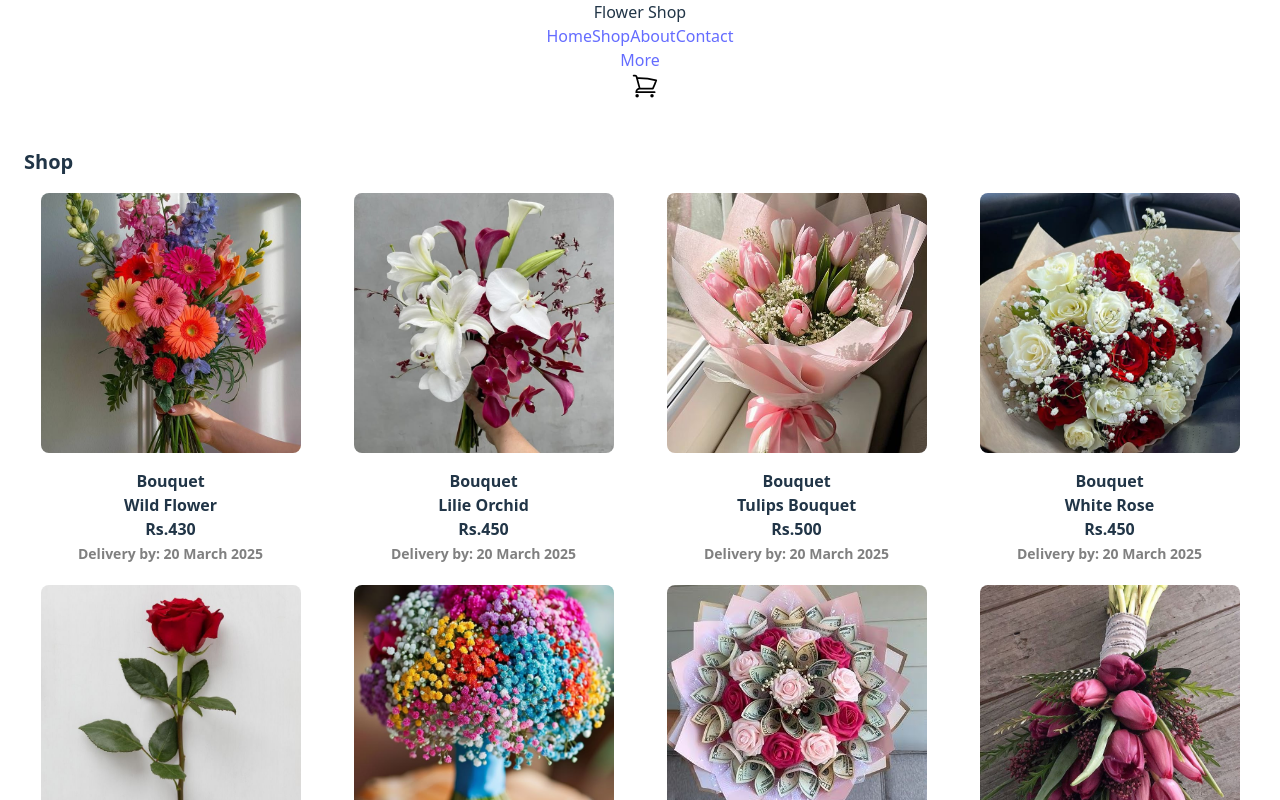
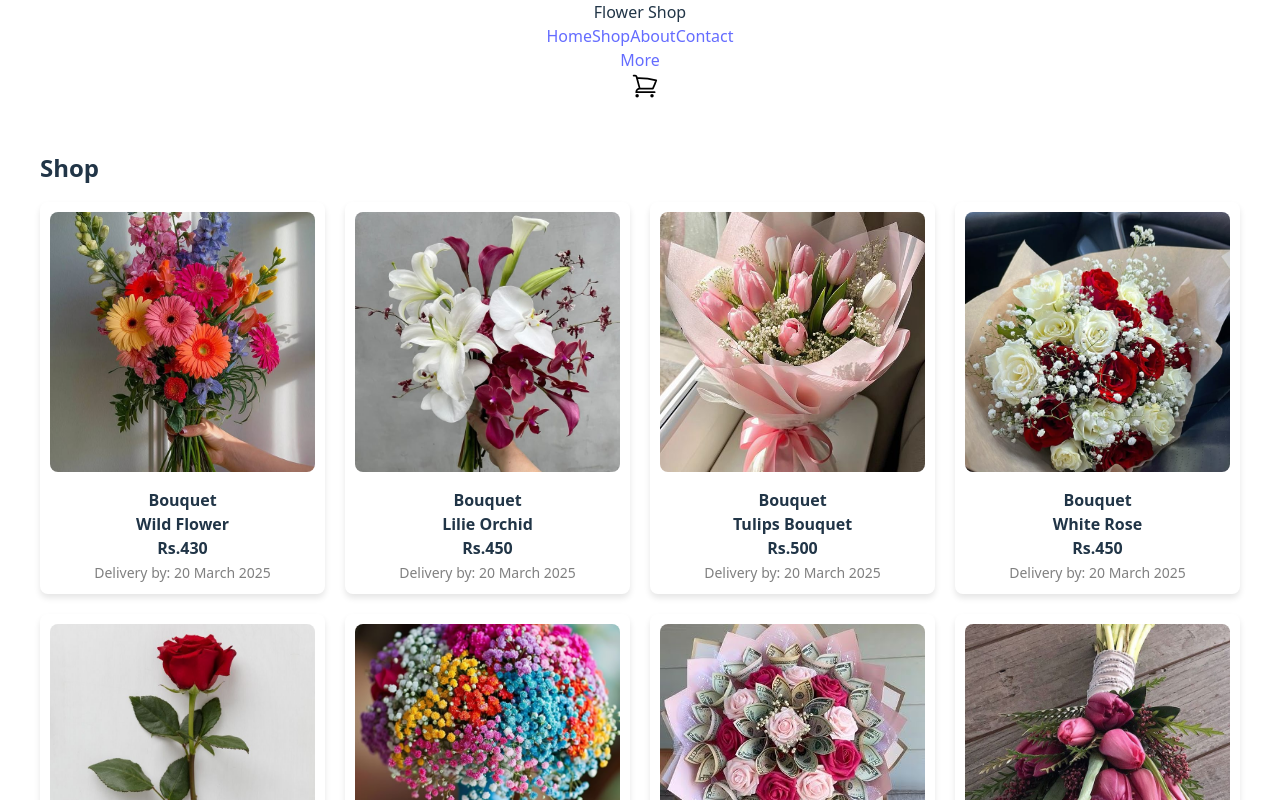
Before and after one commit to prajula255/blossom, a React (Vite) app: page /shop in a window 1280 px wide. Shown: the top 800 px of the page. Built offline with nearby package versions, Linux system fonts and the light colour scheme.

Commit message:
outside container added styling updation in flowerlist

```diff
--- a/src/pages/product/flowerList.jsx
+++ b/src/pages/product/flowerList.jsx
@@ -106,68 +106,64 @@ function FlowersList() {
   };
 
   return (
-    <>
-      <div style={{ padding: "24px" }}>
+    <div style={{ maxWidth: "1200px", margin: "0 auto", padding: "24px" }}>
       <h2
         style={{
           fontWeight: "bold",
           marginBottom: "16px",
-            fontSize: "20px",
+          fontSize: "24px",
           textAlign: "left",
         }}
       >
         Shop
       </h2>
 
-        <ul
+      <div
         style={{
-            listStyle: "none",
-            padding: 0,
           display: "grid",
+          gridTemplateColumns: "repeat(auto-fit, minmax(260px, 1fr))",
+          gap: "20px",
           justifyContent: "center",
-            gap: "20px",
-            gridTemplateColumns: "repeat(4,1fr)",
         }}
       >
         {flowers.map((flower) => (
-            <li
+          <div
             key={flower.id}
-              style={{ position: "relative", textAlign: "center" }}
+            style={{
+              position: "relative",
+              textAlign: "center",
+              padding: "10px",
+              borderRadius: "8px",
+              boxShadow: "0 4px 6px rgba(0, 0, 0, 0.1)",
+              transition: "transform 0.2s",
+              cursor: "pointer",
+            }}
+            onClick={() => navigate(`/flowerdetails/${flower.id}`)}
           >
-              <div style={{ position: "relative", display: "inline-block" }}>
             <img
               src={flower.image}
               alt={flower.name}
               style={{
-                    width: "260px",
+                width: "100%",
                 height: "260px",
                 objectFit: "cover",
                 borderRadius: "8px",
-                    cursor: "pointer",
               }}
-                  onClick={() => navigate(`/flowerdetails/${flower.id}`)}
             />
-              </div>
-              <span
-                style={{
-                  fontSize: "16px",
-                  fontWeight: "bold",
-                  display: "block",
-                  marginTop: "10px",
-                }}
-              >
+            <div style={{ marginTop: "10px" }}>
+              <span style={{ fontSize: "16px", fontWeight: "bold" }}>
                 {flower.category} <br /> {flower.name} <br /> Rs.{flower.price}
+              </span>
               <br />
               <small style={{ fontSize: "14px", color: "gray" }}>
                 Delivery by: {getDeliveryDate()}
               </small>
-              </span>
-            </li>
+            </div>
+          </div>
         ))}
-        </ul>
       </div>
       <FooterEg />
-    </>
+    </div>
   );
 }
 
```
Lines whose indentation alone changed are shown as unchanged.
